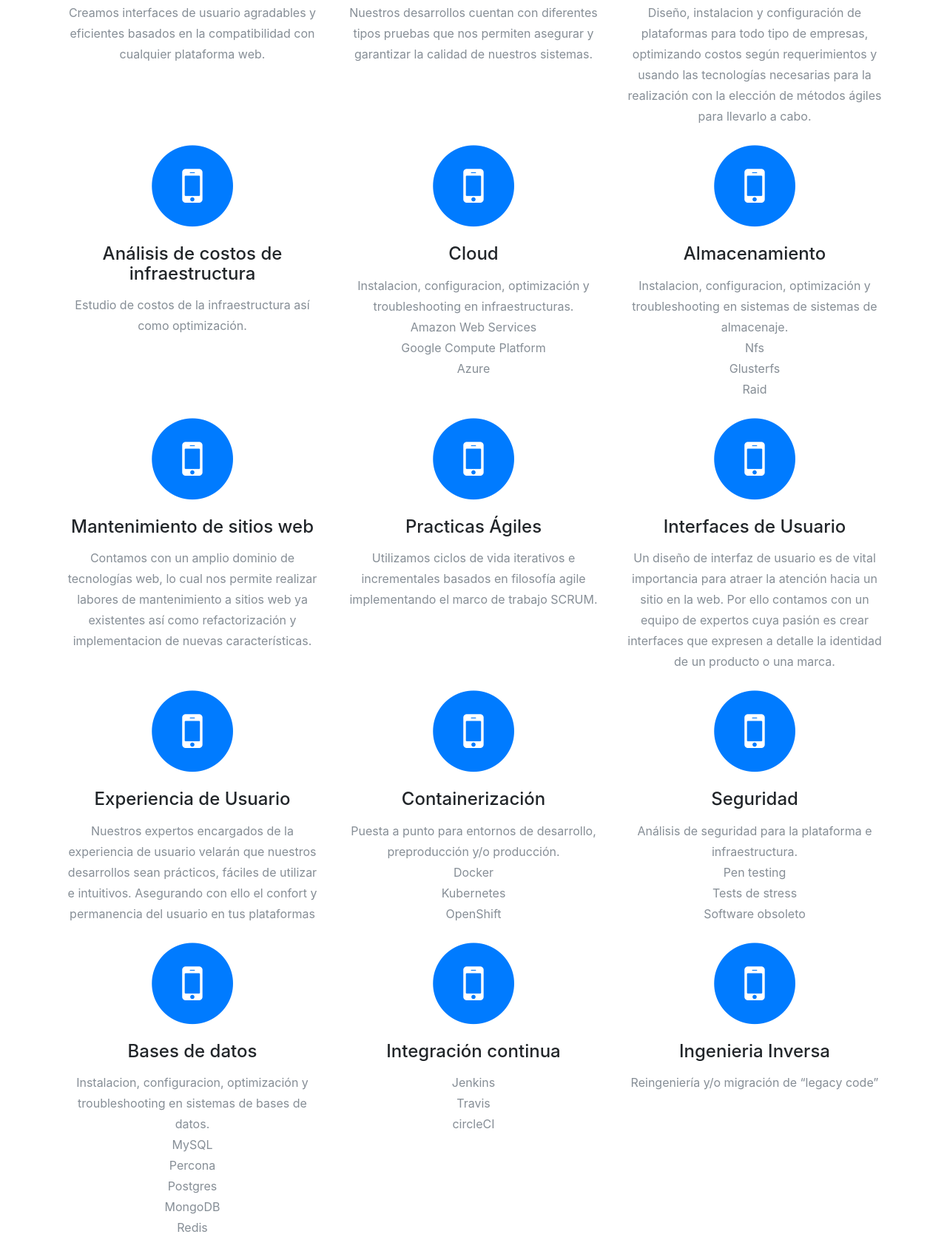
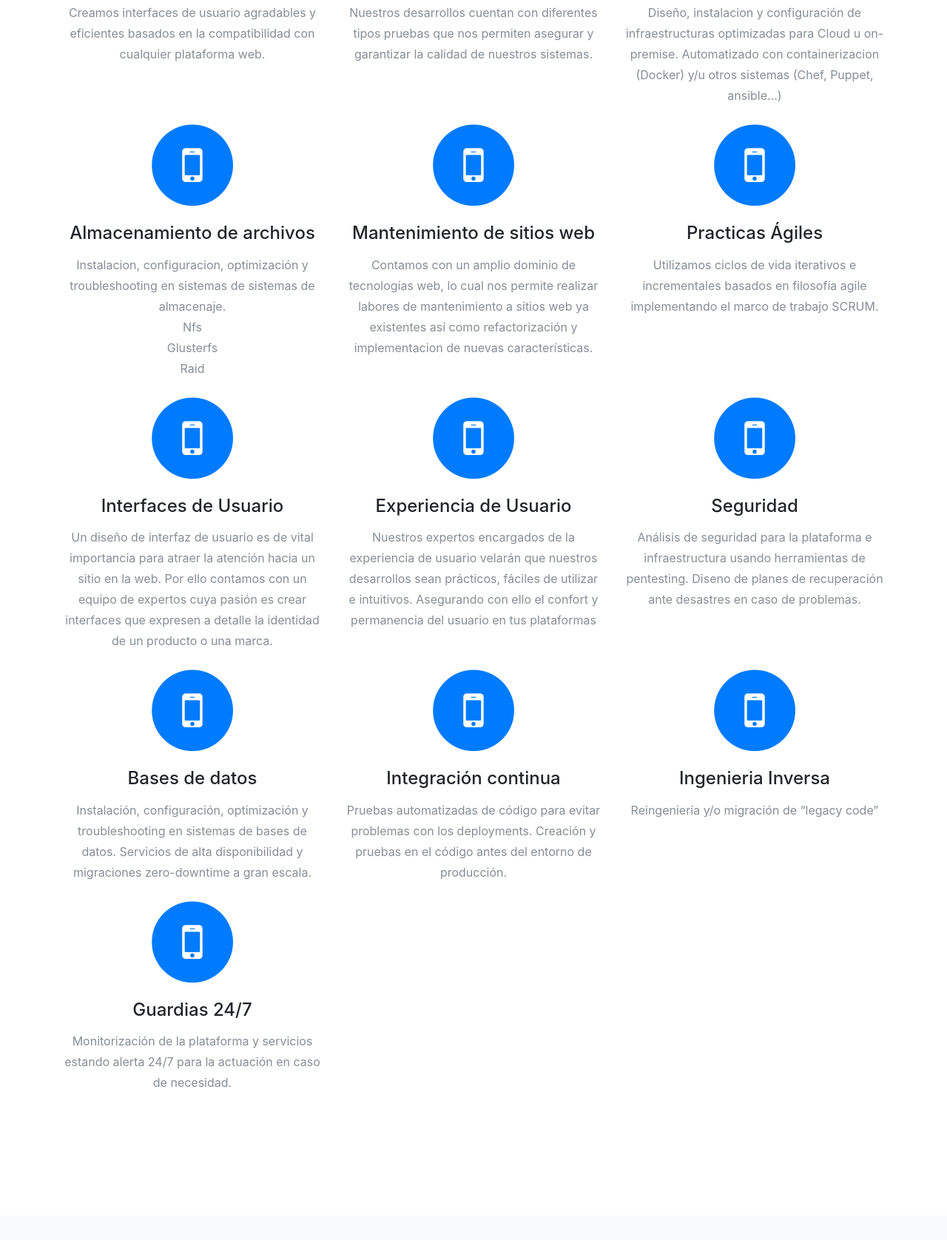
Before and after one commit to igayoso/workylab.com, a website with bundled scripts: page index.html in a window 1280 px wide. Shown: the part 1523-3199 px from the top of the page at 74% size. Built offline with nearby package versions, Linux system fonts and the light colour scheme; a web font is replaced by a local one.

Commit message:
Reduce services texts into 2 lines

```diff
--- a/index.html
+++ b/index.html
@@ -141,9 +141,8 @@
             </span>
             <h4 class="service-heading">Infraestructura</h4>
             <p class="text-muted">
-              Diseño, instalacion y configuración de plataformas para todo tipo de empresas,
-              optimizando costos según requerimientos y usando las tecnologías necesarias para
-              la realización con la elección de métodos ágiles para llevarlo a cabo.
+              Diseño, instalacion y configuración de infraestructuras optimizadas para Cloud u on-premise.
+              Automatizado con containerizacion (Docker) y/u otros sistemas (Chef, Puppet, ansible...)
             </p>
           </div>
           <div class="col-md-4">
@@ -151,30 +150,7 @@
               <i class="fa fa-circle fa-stack-2x text-primary"></i>
               <i class="fa fa-mobile fa-stack-1x fa-inverse"></i>
             </span>
-            <h4 class="service-heading">Análisis de costos de infraestructura</h4>
-            <p class="text-muted">
-              Estudio de costos de la infraestructura así como optimización.
-            </p>
-          </div>
-          <div class="col-md-4">
-            <span class="fa-stack fa-4x">
-              <i class="fa fa-circle fa-stack-2x text-primary"></i>
-              <i class="fa fa-mobile fa-stack-1x fa-inverse"></i>
-            </span>
-            <h4 class="service-heading">Cloud</h4>
-            <p class="text-muted">
-              Instalacion, configuracion, optimización y troubleshooting en infraestructuras.<br>
-              Amazon Web Services<br>
-              Google Compute Platform<br>
-              Azure
-            </p>
-          </div>
-          <div class="col-md-4">
-            <span class="fa-stack fa-4x">
-              <i class="fa fa-circle fa-stack-2x text-primary"></i>
-              <i class="fa fa-mobile fa-stack-1x fa-inverse"></i>
-            </span>
-            <h4 class="service-heading">Almacenamiento</h4>
+            <h4 class="service-heading">Almacenamiento de archivos</h4>
             <p class="text-muted">
               Instalacion, configuracion, optimización y troubleshooting en sistemas de sistemas de almacenaje.<br>
               Nfs<br>
@@ -234,25 +210,10 @@
               <i class="fa fa-circle fa-stack-2x text-primary"></i>
               <i class="fa fa-mobile fa-stack-1x fa-inverse"></i>
             </span>
-            <h4 class="service-heading">Containerización</h4>
-            <p class="text-muted">
-              Puesta a punto para entornos de desarrollo, preproducción y/o producción.<br>
-              Docker<br>
-              Kubernetes<br>
-              OpenShift
-            </p>
-          </div>
-          <div class="col-md-4">
-            <span class="fa-stack fa-4x">
-              <i class="fa fa-circle fa-stack-2x text-primary"></i>
-              <i class="fa fa-mobile fa-stack-1x fa-inverse"></i>
-            </span>
             <h4 class="service-heading">Seguridad</h4>
             <p class="text-muted">
-              Análisis de seguridad para la plataforma e infraestructura.<br>
-              Pen testing<br>
-              Tests de stress<br>
-              Software obsoleto
+              Análisis de seguridad para la plataforma e infraestructura usando herramientas de pentesting.
+              Diseno de planes de recuperación ante desastres en caso de problemas.
             </p>
           </div>
           <div class="col-md-4">
@@ -262,13 +223,8 @@
             </span>
             <h4 class="service-heading">Bases de datos</h4>
             <p class="text-muted">
-              Instalacion, configuracion, optimización y troubleshooting en
-              sistemas de bases de datos.<br>
-              MySQL<br>
-              Percona<br>
-              Postgres<br>
-              MongoDB<br>
-              Redis
+              Instalación, configuración, optimización y troubleshooting en sistemas de bases de datos.
+              Servicios de alta disponibilidad y migraciones zero-downtime a gran escala.
             </p>
           </div>
           <div class="col-md-4">
@@ -278,9 +234,8 @@
             </span>
             <h4 class="service-heading">Integración continua</h4>
             <p class="text-muted">
-              Jenkins<br>
-              Travis<br>
-              circleCI
+              Pruebas automatizadas de código para evitar problemas con los deployments.
+              Creación y pruebas en el código antes del entorno de producción.
             </p>
           </div>
           <div class="col-md-4">
```
